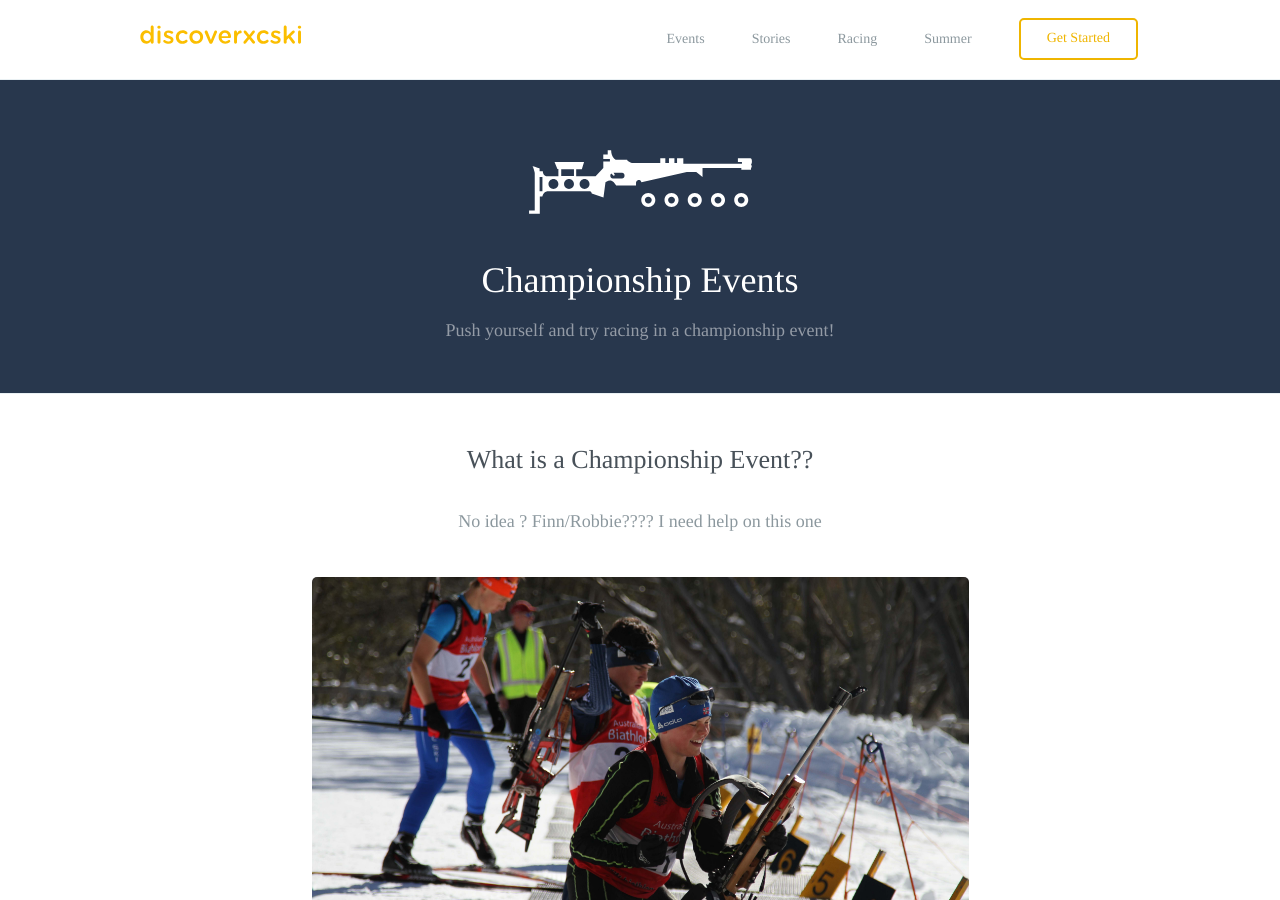
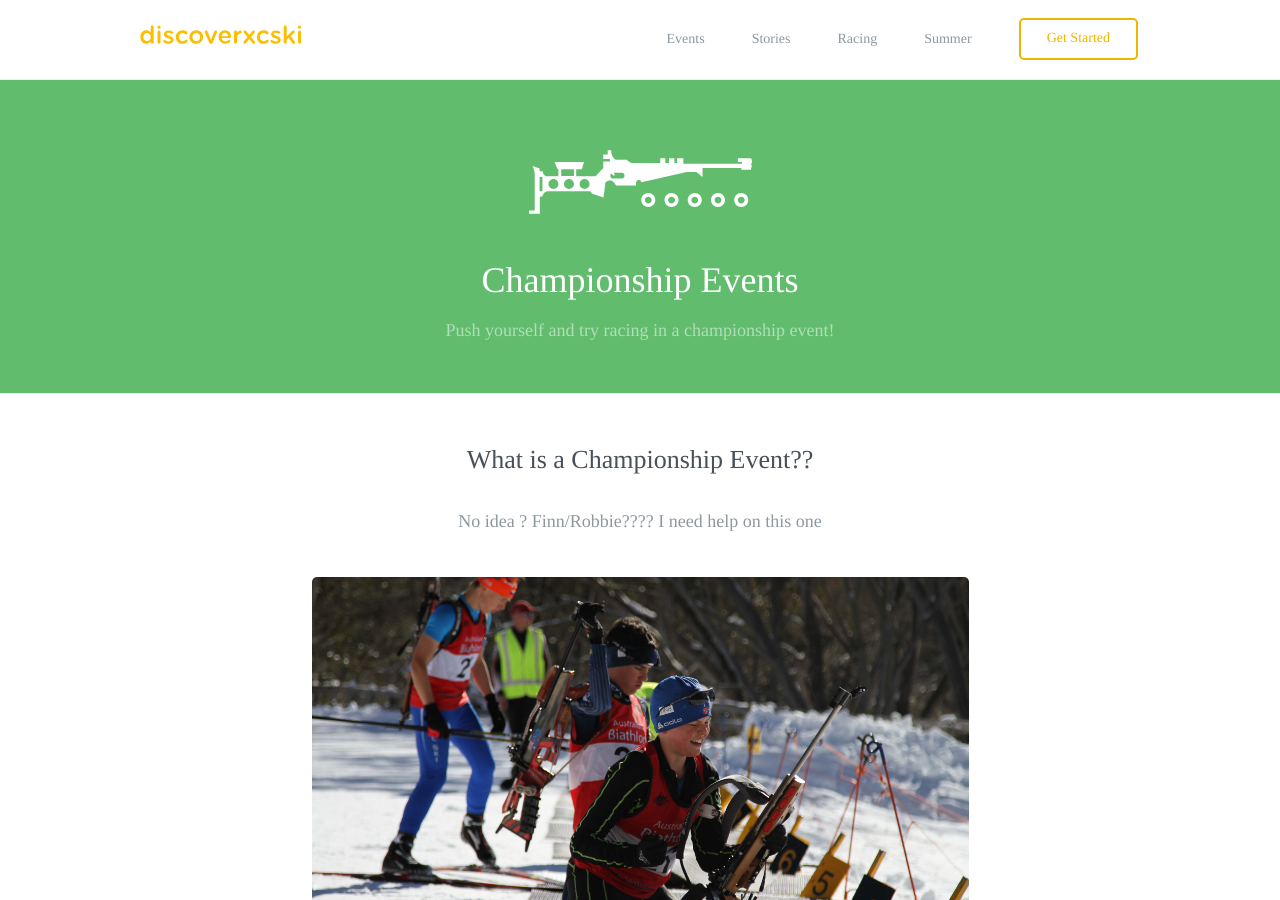
Before and after one commit to robcatto/robcatto.github.io, a Jekyll site: the page built from racing/championship-level/index.html, in a window 1280 px wide and 900 px high. Built offline with Jekyll 4.4.1, drawn with Linux system fonts in a browser that asks for light colours; some web fonts are replaced; Markdown is read by kramdown in place of the engine named in the settings.

Commit message:
Update index.html

```diff
--- a/racing/championship-level/index.html
+++ b/racing/championship-level/index.html
@@ -3,7 +3,7 @@ layout: default
 ---
 
 
-        <div id="headerarea" class="feature_header" style="background-color: #28374D;">
+        <div id="headerarea" class="feature_header" style="background-color: #61BD6D;">
             <div class="header__logo--wrap">
                     <!--
                 <div class="mobile__logos--left"></div>
```
